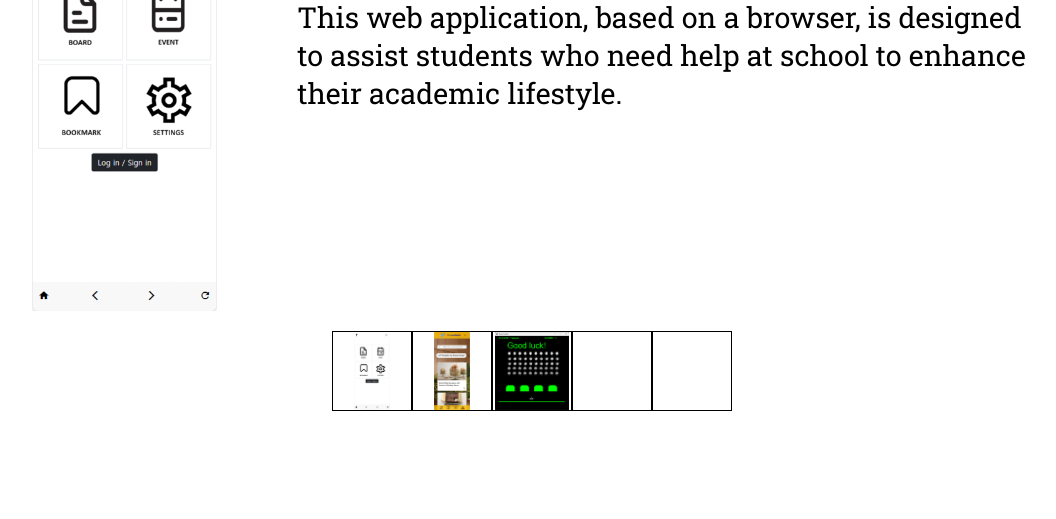
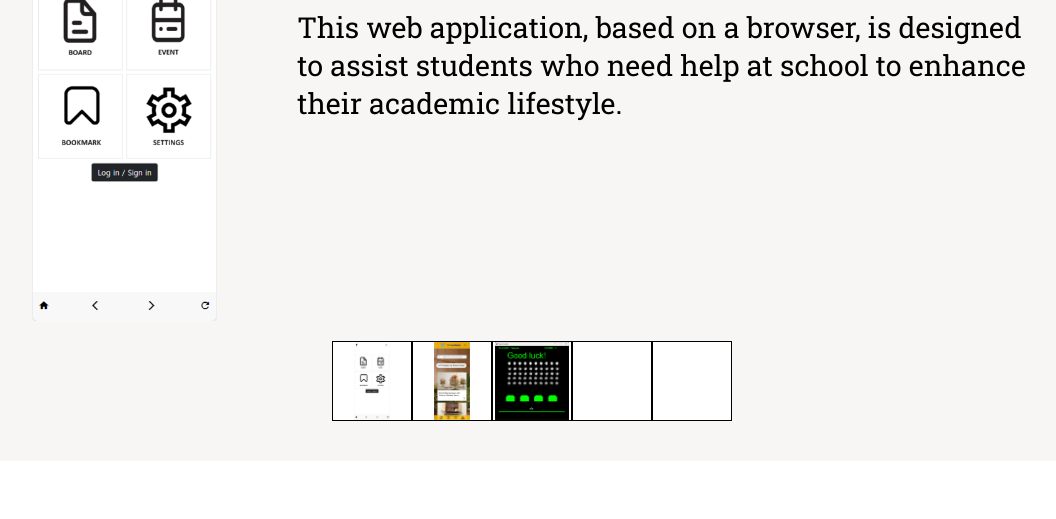
Before and after one commit to 7374179/7374179.github.io, a plain HTML site: page index.html in a window 1280 px wide. Shown: the part 731-1250 px from the top of the page, without its empty margins (108-1164 px from the left). Drawn offline with Linux system fonts and the light colour scheme.

Commit message:
modified

```diff
--- a/main.css
+++ b/main.css
@@ -258,6 +258,8 @@ a.project-content {
 .projects-container {
   /* border: 1px solid black; */
   height: 550px;
+  background-color: rgb(248, 245, 245);
+  padding-top:10px
 }
 
 .projects {
@@ -279,6 +281,8 @@ a.project-content {
   margin-left: 0;
   border: 1px solid #000000;
   margin-top: 20px;
+  background-color: white;
+
 }
 
 .projects:after {
```
